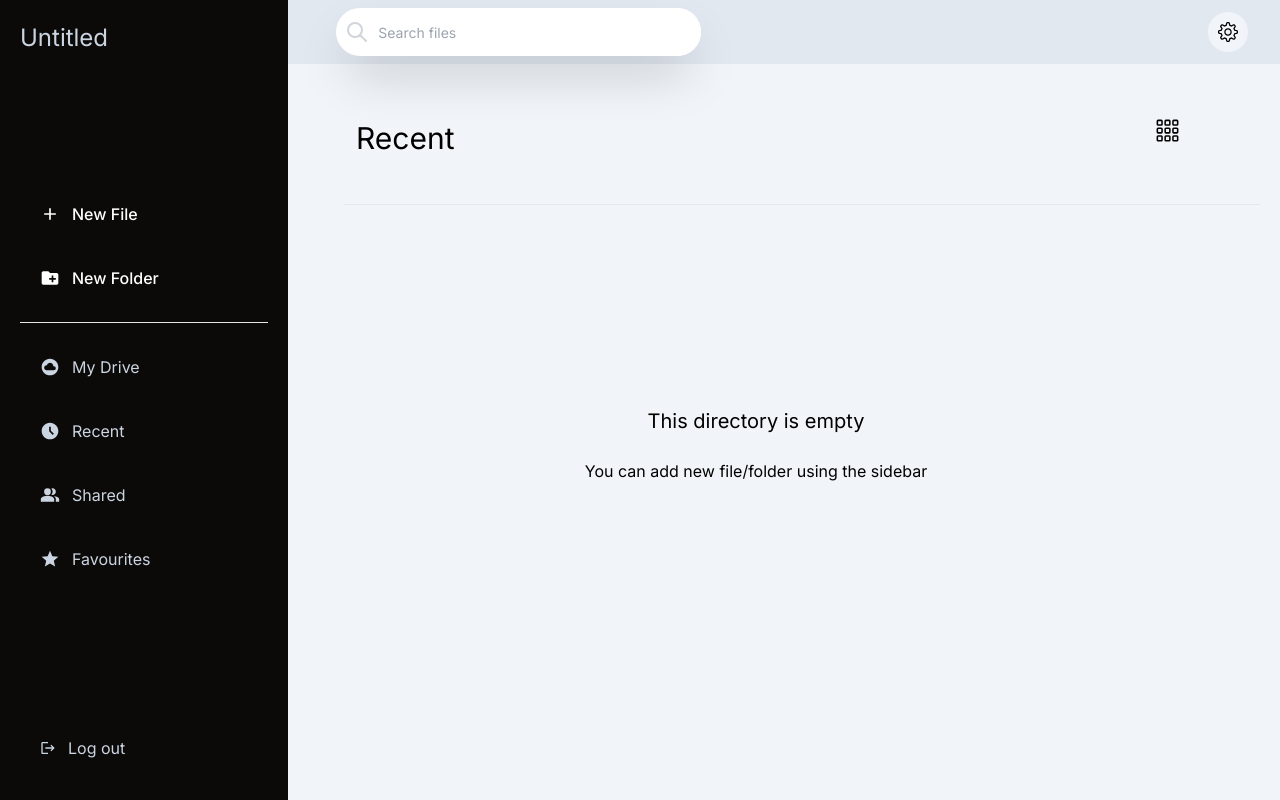
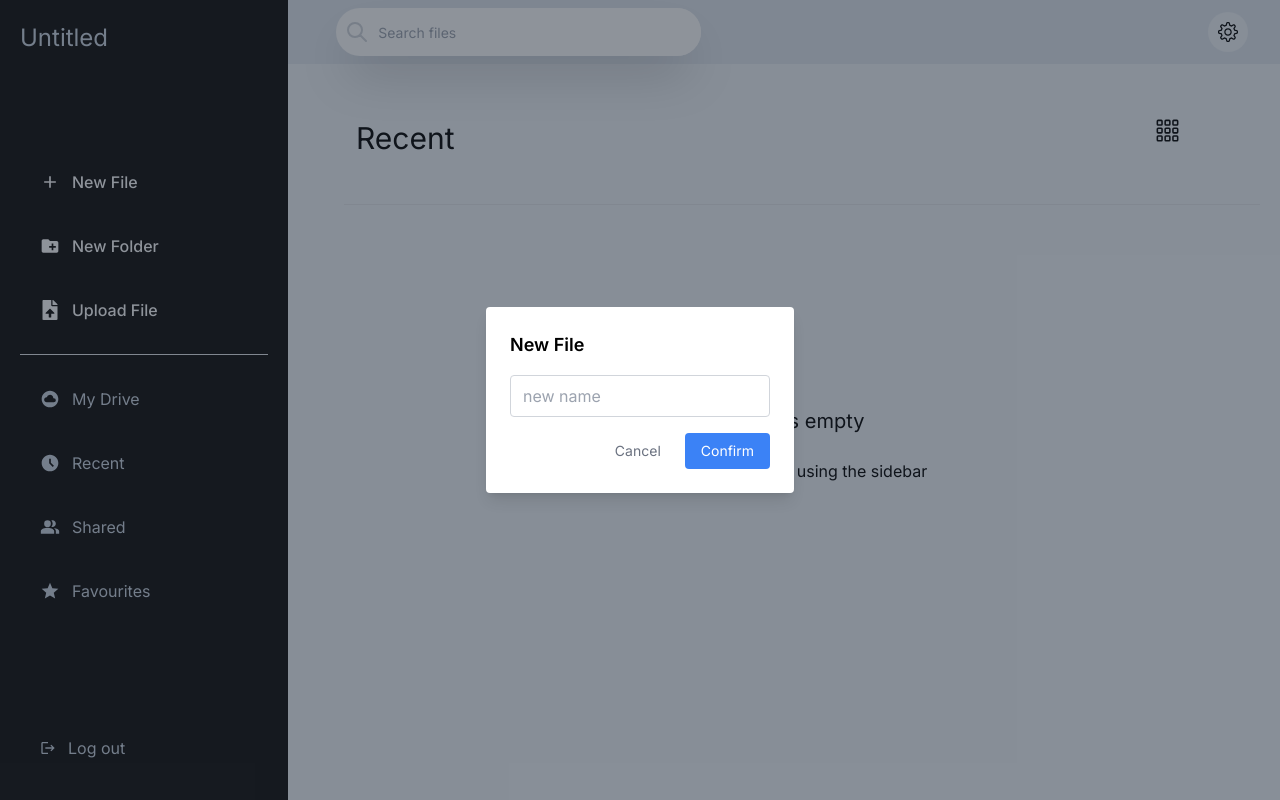
Before and after one commit to 98ZhaoJeffrey/pdf-editor, a Next.js app: page /dashboard/recent in a window 1280 px wide. Both pictures are taken after a click on the button "New File". Built offline with nearby package versions, Linux system fonts and the light colour scheme.

Commit message:
Implemented the ability to create a new empty pdf file

```diff
--- a/package.json
+++ b/package.json
@@ -17,6 +17,7 @@
     "autoprefixer": "10.4.14",
     "eslint": "8.41.0",
     "eslint-config-next": "13.4.4",
+    "jspdf": "^2.5.1",
     "mongodb": "^5.6.0",
     "next": "13.4.4",
     "postcss": "8.4.24",
--- a/src/app/components/Elements/NameModal.tsx
+++ b/src/app/components/Elements/NameModal.tsx
@@ -7,7 +7,7 @@ interface NameModalProps {
   handleSubmit: (e: FormEvent) => void;
   handleInputChange: (e: ChangeEvent<HTMLInputElement>) => void;
   closeModal: () => void;
-  isCreate: boolean;
+  title: string;
 }
 
 const NameModal: React.FC<NameModalProps> = ({
@@ -16,12 +16,12 @@ const NameModal: React.FC<NameModalProps> = ({
   handleSubmit,
   handleInputChange,
   closeModal,
-  isCreate
+  title
 }) => {
   return (
     <div className="absolute top-0 left-0 flex items-center justify-center w-full h-full bg-gray-800 bg-opacity-50 z-50">
       <div className="bg-white rounded shadow-lg p-6">
-        <h2 className="text-lg font-semibold mb-4">{isCreate ? 'Create Folder' : 'Rename'}</h2>
+        <h2 className="text-lg font-semibold mb-4">{title}</h2>
         <form onSubmit={handleSubmit}>
           <input
             type="text"
--- a/src/app/components/File/AddFileButton.tsx
+++ b/src/app/components/File/AddFileButton.tsx
@@ -1,24 +1,33 @@
 'use client'
-import React, { ChangeEvent } from 'react'
+import React, { ChangeEvent, FormEvent, useState } from 'react'
 import { MdAdd } from 'react-icons/md'
+import jsPDF from 'jspdf';
 import { useParams } from 'next/navigation'
 import { useRouter } from 'next/navigation';
+import NameModal from '../Elements/NameModal';
 
 function AddFileButton() {
+    const [open, setOpen] = useState(false);
+    const [isLoading, setIsLoading] = useState(false);
+    const [fileName, setFileName] = useState('');
     const params = useParams();
     const router = useRouter();
 
-    const handleFileUpload = async (event: ChangeEvent<HTMLInputElement>) => {
-        const file = event.target.files?.[0];
-        // Perform upload logic with the selected file here
-        if (file) {
+    const handleInputChange = (e: ChangeEvent<HTMLInputElement>) => {
+        setFileName(e.target.value);
+    };
 
-            const maxSizeInBytes = 16 * 1024 * 1024;
+    const handleSubmit = async (e: FormEvent) => {
+        e.preventDefault();
+        setIsLoading(true);
 
-            if (file.size >= maxSizeInBytes) {
-                console.log("file exceeds max size")
-                return
-            }
+        // Perform file creation logic
+        try {
+            const doc = new jsPDF();
+
+            const pdfBlob = doc.output('blob');
+            const formData = new FormData();
+            formData.append('file', pdfBlob, fileName);
 
             let parentID = null
             if (params.folderID !== undefined) {
@@ -26,11 +35,6 @@ function AddFileButton() {
             } else {
                 router.replace('/dashboard');
             }
-
-            try {
-                const formData = new FormData();
-                formData.set('file', file);
-
             const response = await fetch(`/api/files/${parentID}`, {
                 method: 'POST',
                 body: formData,
@@ -42,31 +46,42 @@ function AddFileButton() {
             console.error(e)
         }
         router.refresh();
-        }
+
+        closeModal();
+        setFileName("");
+        setIsLoading(false);
     };
 
-    const handleClick = () => {
-        const input = document.createElement('input');
-        input.name = 'userfile';
-        input.type = 'file';
-        input.accept = 'application/pdf';
-        input.addEventListener('change', (event) =>
-            handleFileUpload(event as unknown as ChangeEvent<HTMLInputElement>)
-        );
-        input.click();
+    const openModal = () => {
+        setOpen(true);
+    };
+
+    const closeModal = () => {
+        setOpen(false);
     };
 
     return (
+
+
         <>
             <button className='text-white w-full text-center p-5 rounded-xl hover:bg-emerald-600 hover:text-white font-medium'
-                onClick={handleClick}>
+                onClick={openModal}>
                 <div className='flex items-center justify-start gap-3'>
                     <MdAdd size={20} /> New File
                 </div>
             </button>
 
+            {open && (
+                <NameModal
+                    name={fileName}
+                    isLoading={isLoading}
+                    handleSubmit={handleSubmit}
+                    handleInputChange={handleInputChange}
+                    closeModal={closeModal}
+                    title={"New File"}
+                />
+            )}
         </>
-
     )
 }
 
--- a/src/app/components/File/PDFGridCard.tsx
+++ b/src/app/components/File/PDFGridCard.tsx
@@ -116,7 +116,7 @@ const PDFGridCard: React.FC<{ name: string, lastUpdated: Date, size: number, fil
                     handleSubmit={handleSubmit}
                     handleInputChange={handleInputChange}
                     closeModal={closeModal}
-                    isCreate={false}
+                    title='Rename'
                 />
             )}
         </>
--- a/src/app/components/File/PDFListCard.tsx
+++ b/src/app/components/File/PDFListCard.tsx
@@ -120,7 +120,7 @@ const PDFListCard: React.FC<{ name: string, lastUpdated: Date, size: number, fil
                     handleSubmit={handleSubmit}
                     handleInputChange={handleInputChange}
                     closeModal={closeModal}
-                    isCreate={false}
+                    title='Rename'
                 />
             )}
         </>
--- /dev/null
+++ b/src/app/components/File/UploadFileButton.tsx
@@ -0,0 +1,74 @@
+'use client'
+import React, { ChangeEvent } from 'react'
+import { FaFileUpload } from 'react-icons/fa'
+import { useParams } from 'next/navigation'
+import { useRouter } from 'next/navigation';
+
+function UploadFileButton() {
+    const params = useParams();
+    const router = useRouter();
+
+    const handleFileUpload = async (event: ChangeEvent<HTMLInputElement>) => {
+        const file = event.target.files?.[0];
+        // Perform upload logic with the selected file here
+        if (file) {
+
+            const maxSizeInBytes = 16 * 1024 * 1024;
+
+            if (file.size >= maxSizeInBytes) {
+                console.log("file exceeds max size")
+                return
+            }
+
+            let parentID = null
+            if (params.folderID !== undefined) {
+                parentID = params.folderID
+            } else {
+                router.replace('/dashboard');
+            }
+
+            try {
+                const formData = new FormData();
+                const fileName = file.name.replace(/\.pdf$/i, '')
+                formData.append('file', file, fileName);
+
+                const response = await fetch(`/api/files/${parentID}`, {
+                    method: 'POST',
+                    body: formData,
+                });
+
+                if (!response.ok) throw new Error(await response.text())
+            } catch (e: any) {
+                // Handle errors here
+                console.error(e)
+            }
+            router.refresh();
+        }
+    };
+
+    const handleClick = () => {
+        const input = document.createElement('input');
+        input.name = 'userfile';
+        input.type = 'file';
+        input.accept = 'application/pdf';
+        input.addEventListener('change', (event) =>
+            handleFileUpload(event as unknown as ChangeEvent<HTMLInputElement>)
+        );
+        input.click();
+    };
+
+    return (
+        <>
+            <button className='text-white w-full text-center p-5 rounded-xl hover:bg-emerald-600 hover:text-white font-medium'
+                onClick={handleClick}>
+                <div className='flex items-center justify-start gap-3'>
+                    <FaFileUpload size={20} /> Upload File
+                </div>
+            </button>
+
+        </>
+
+    )
+}
+
+export default UploadFileButton
--- a/src/app/components/Folder/AddFolderButton.tsx
+++ b/src/app/components/Folder/AddFolderButton.tsx
@@ -82,7 +82,7 @@ function AddFolderButton(): JSX.Element {
           handleSubmit={handleSubmit}
           handleInputChange={handleInputChange}
           closeModal={closeModal}
-          isCreate={true}
+          title={"New Folder"}
         />
       )}
     </>
--- a/src/app/components/Folder/FolderGridCard.tsx
+++ b/src/app/components/Folder/FolderGridCard.tsx
@@ -128,7 +128,7 @@ const FolderGridCard: React.FC<{ folderID: string, lastAccessed: Date, name: str
                     handleSubmit={handleSubmit}
                     handleInputChange={handleInputChange}
                     closeModal={closeModal}
-                    isCreate={false}
+                    title='Rename'
                 />
             )}
         </>
--- a/src/app/components/Folder/FolderListCard.tsx
+++ b/src/app/components/Folder/FolderListCard.tsx
@@ -124,7 +124,7 @@ const FolderListCard: React.FC<{ folderID: string, lastAccessed: Date, name: str
                     handleSubmit={handleSubmit}
                     handleInputChange={handleInputChange}
                     closeModal={closeModal}
-                    isCreate={false}
+                    title='Rename'
                 />
             )}
         </>
--- a/src/app/components/Sidebar/Sidebar.tsx
+++ b/src/app/components/Sidebar/Sidebar.tsx
@@ -3,6 +3,7 @@ import SidebarLink from './SidebarLink';
 import { MdAccessTimeFilled, MdCloudCircle, MdLogout, MdPeopleAlt, MdStar } from 'react-icons/md';
 import { SignOutButton } from '@clerk/nextjs'
 import AddFolderButton from '../Folder/AddFolderButton';
+import UploadFileButton from '../File/UploadFileButton';
 import AddFileButton from '../File/AddFileButton';
 
 const Sidebar: React.FC = () => {
@@ -14,6 +15,7 @@ const Sidebar: React.FC = () => {
                 <div>
                     <AddFileButton />
                     <AddFolderButton />
+                    <UploadFileButton />
                 </div>
                 <hr></hr>
                 <div>
```
Also changed, not shown: 2 other files (tests, documents, lock files or other folders). Lines whose indentation alone changed are shown as unchanged.
